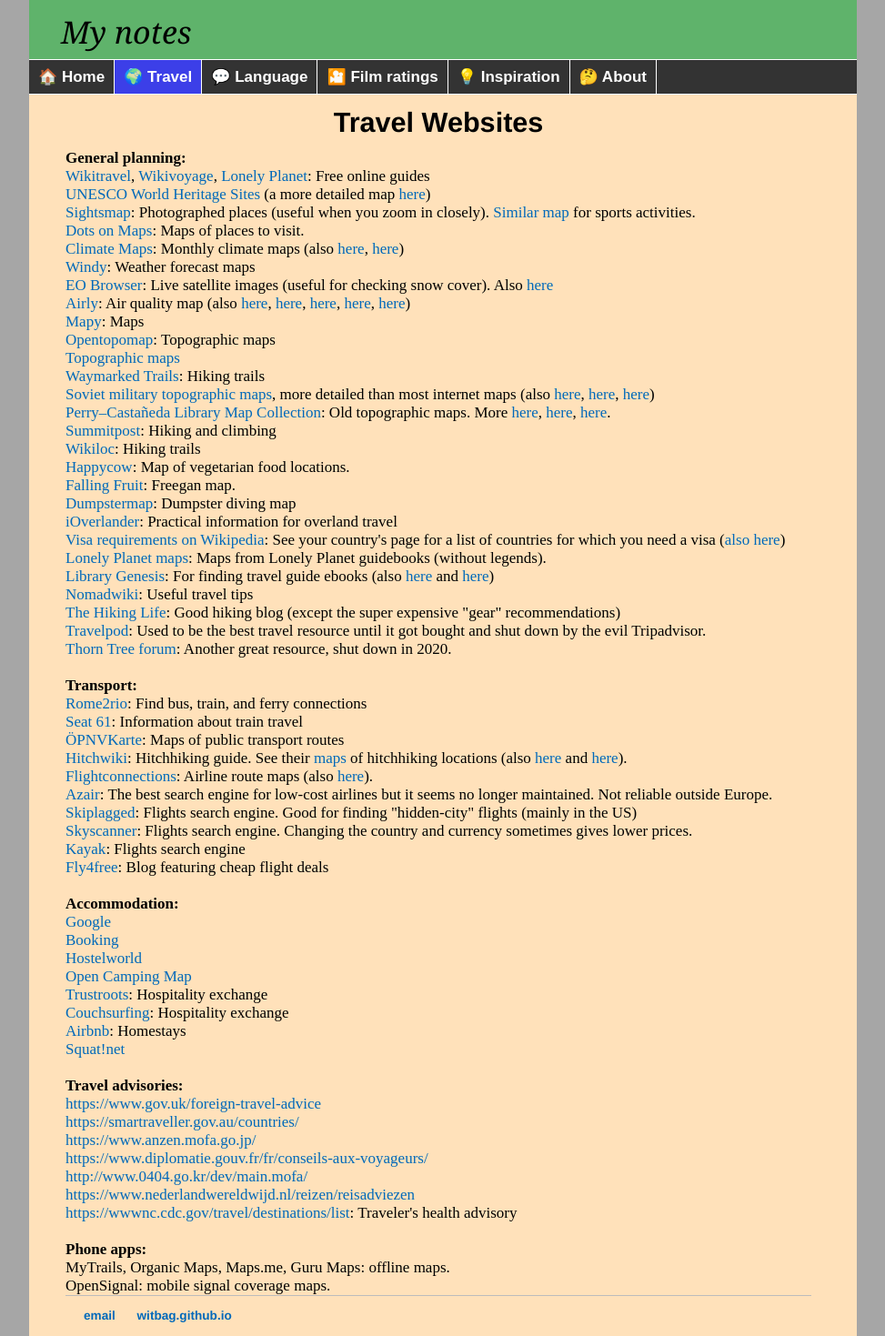
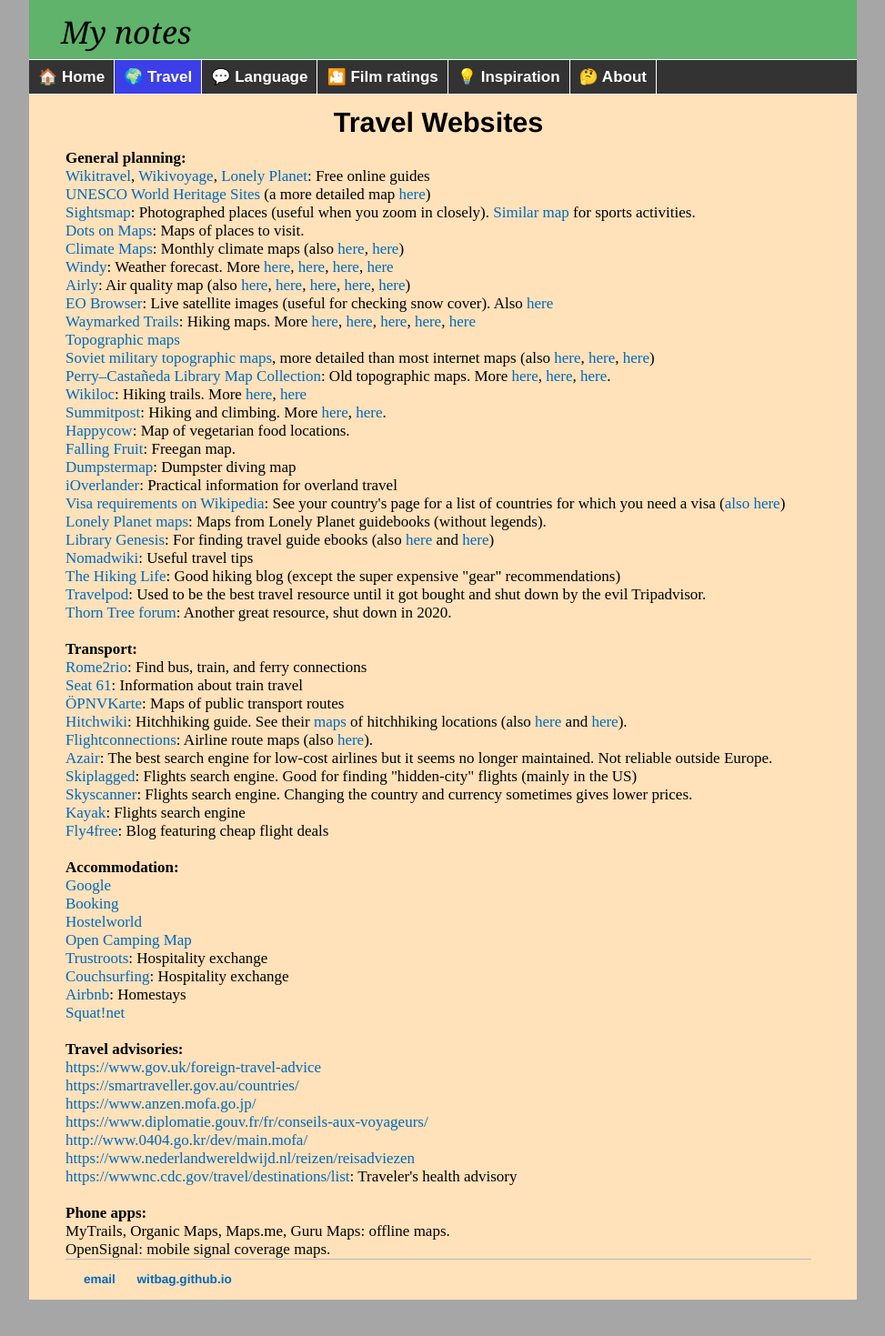
Before and after one commit to witbag/witbag.github.io, a Jekyll site: the page built from travel/resources.html, in a window 1280 px wide. Shown: the whole page at 91% size, without its empty margins (153-1126 px from the left). Built offline with Jekyll 4.4.1, drawn with Linux system fonts in a browser that asks for light colours; after the commit the page ends 1429 px from its top, so only the background shows below that.

Commit message:
Update resources.html

```diff
--- a/travel/resources.html
+++ b/travel/resources.html
@@ -14,17 +14,15 @@
 <a href="http://www.sightsmap.com/" target=_blank>Sightsmap</a>: Photographed places (useful when you zoom in closely). <a href="https://www.strava.com/heatmap" target=_blank>Similar map</a> for sports activities.<br>
 <a href="https://dotsonmaps.com/maps" target=_blank>Dots on Maps</a>: Maps of places to visit.<br>
 <a href="http://climatemaps.romgens.com/" target=_blank>Climate Maps</a>: Monthly climate maps (also <a href="https://climvis.org/animations.html" target=_blank>here</a>, <a href="https://climatereanalyzer.org/reanalysis/monthly_maps/index.php" target=_blank>here</a>)<br>
-<a href="https://www.windy.com/-Temperature-temp" target=_blank>Windy</a>: Weather forecast maps<br>
+<a href="https://www.windy.com/-Temperature-temp" target=_blank>Windy</a>: Weather forecast. More <a href="https://www.meteoblue.com/en/weather/forecast/meteogramweb/" target=_blank>here</a>, <a href="https://www.mountain-forecast.com/" target=_blank>here</a>, <a href="https://www.yr.no/en" target=_blank>here</a>, <a href="https://www.wunderground.com" target=_blank>here</a><br>
+<a href="https://airly.org/map/en/" target=_blank>Airly</a>: Air quality map (also <a href="http://berkeleyearth.lbl.gov/air-quality/main_map.php" target=_blank>here</a>, <a href="https://maps.s5p-pal.com/" target=_blank>here</a>, <a href="https://www.airvisual.com/air-quality-map" target=_blank>here</a>, <a href="https://ehp.niehs.nih.gov/cms/asset/b2e69e34-f2f6-4321-a4e8-6a4dd11462db/ehp.1408646.g003.jpg" target=_blank>here</a>, <a href="https://ars.els-cdn.com/content/image/1-s2.0-S0013935121000487-gr1_lrg.jpg" target=_blank>here</a>)<br>
 <a href="https://apps.sentinel-hub.com/eo-browser/" target=_blank>EO Browser</a>: Live satellite images (useful for checking snow cover). Also <a href="https://zoom.earth/maps/satellite-hd/" target=_blank>here</a><br>
-<a href="https://airly.org/map/en/" target=_blank>Airly</a>: Air quality map (also <a href="http://berkeleyearth.lbl.gov/air-quality/main_map.php" target=_blank>here</a>, <a href="https://maps.s5p-pal.com/" target=_blank>here</a>, <a href="https://www.airvisual.com/air-quality-map" target=_blank>here</a>, <a href="https://ehp.niehs.nih.gov/cms/asset/b2e69e34-f2f6-4321-a4e8-6a4dd11462db/ehp.1408646.g003.jpg" target=_blank>here</a>, <a href="https://ars.els-cdn.com/content/image/1-s2.0-S0013935121000487-gr1_lrg.jpg" target=_blank>here</a>)<br>
-<a href="https://en.mapy.cz/turisticka?x=0&y=0&z=3" target=_blank>Mapy</a>: Maps<br>
-<a href="https://opentopomap.org" target=_blank>Opentopomap</a>: Topographic maps<br>
+<a href="https://hiking.waymarkedtrails.org/" target=_blank>Waymarked Trails</a>: Hiking maps. More <a href="https://opentopomap.org" target=_blank>here</a>, <a href="https://en.mapy.cz/turisticka" target=_blank>here</a>, <a href="https://caltopo.com/map.html" target=_blank>here</a>, <a href="https://www.gaiagps.com/map/" target=_blank>here</a>, <a href="https://mc.bbbike.org/mc/" target=_blank>here</a><br>
 <a href="https://en-au.topographic-map.com/maps/dy4z/Asia/" target=_blank>Topographic maps</a><br>
-<a href="https://hiking.waymarkedtrails.org/" target=_blank>Waymarked Trails</a>: Hiking trails<br>
 <a href="https://www.geamap.com/en/soviet/" target=_blank>Soviet military topographic maps</a>, more detailed than most internet maps (also <a href="http://loadmap.net/en" target=_blank>here</a>, <a href="https://maps.vlasenko.net/soviet-military-topographic-map/" target=_blank>here</a>, <a href="https://iu.maps.arcgis.com/apps/webappviewer/index.html?id=3003eaf8107048aeabd74b74a1481cb4" target=_blank>here</a>)<br>
 <a href="http://legacy.lib.utexas.edu/maps/topo/" target=_blank>Perry–Castañeda Library Map Collection</a>: Old topographic maps. More <a href="https://csmgis.maps.arcgis.com/apps/OnePane/basicviewer/index.html?appid=a78c3bcfabe1497dba55185fb517f5ca" target=_blank>here</a>, <a href="https://csmgis.maps.arcgis.com/apps/OnePane/basicviewer/index.html?appid=a1e64a3700b441ebab55d0eec37b54a2" target=_blank>here</a>, <a href="http://legacy.lib.utexas.edu/maps/jog/" target=_blank>here</a>.<br>
-<a href="https://www.summitpost.org" target=_blank>Summitpost</a>: Hiking and climbing<br>
-<a href="https://www.wikiloc.com/wikiloc/map.do" target=_blank>Wikiloc</a>: Hiking trails<br>
+<a href="https://www.wikiloc.com/wikiloc/map.do" target=_blank>Wikiloc</a>: Hiking trails. More <a href="https://www.alltrails.com/explore/" target=_blank>here</a>, <a href="https://www.outdooractive.com/en/map/" target=_blank>here</a><br>
+<a href="https://www.summitpost.org" target=_blank>Summitpost</a>: Hiking and climbing. More <a href="https://www.thecrag.com/climbing/world/maps" target=_blank>here</a>, <a href="https://www.ukclimbing.com/" target=_blank>here</a>.<br>
 <a href="https://www.happycow.net/veggiemap" target=_blank>Happycow</a>: Map of vegetarian food locations.<br>
 <a href="http://fallingfruit.org/" target=_blank>Falling Fruit</a>: Freegan map.<br>
 <a href="http://dumpstermap.org/" target=_blank>Dumpstermap</a>: Dumpster diving map<br>
```
